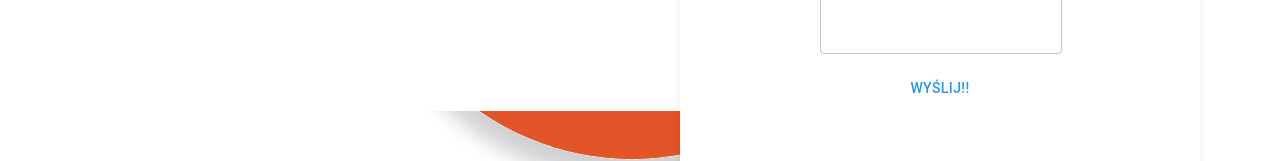
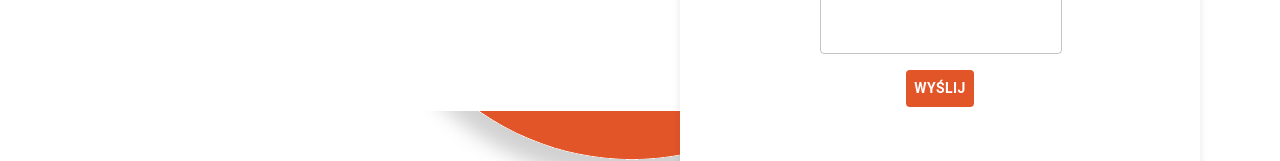
Before and after one commit to Aksiuszka/frontend-developer-zajecia, a React (Vite) app: page /contact in a window 1280 px wide. Shown: the part 627-788 px from the top of the page. Built offline with nearby package versions, Linux system fonts and the light colour scheme.

Commit message:
feat/send email logic thru emailjs

```diff
--- a/package.json
+++ b/package.json
@@ -10,6 +10,7 @@
     "preview": "vite preview"
   },
   "dependencies": {
+    "@emailjs/browser": "^3.11.0",
     "@mui/material": "^5.14.17",
     "@mui/styled-engine-sc": "^6.0.0-alpha.5",
     "localforage": "^1.10.0",
--- a/src/modules/Contact/Contact.tsx
+++ b/src/modules/Contact/Contact.tsx
@@ -1,3 +1,5 @@
+import { useEffect, useRef, useState } from "react";
+import emailjs from "@emailjs/browser";
 import Ball from "../../assets/Ball.svg";
 import { Flex, AnimatedContainer, Card } from "../../shared/style";
 import { useAnimation } from "../../shared/hooks/useAnimation";
@@ -5,10 +7,38 @@ import ContactImg from "../../assets/Contact.svg";
 import { GridLayout } from "../../shared/components/layouts/GridLayout";
 import { FormCard } from "./style";
 import { Input } from "../../shared/components/Input/Input";
-import { Button } from "@mui/material";
+import { Button, CircularProgress, useTheme } from "@mui/material";
 
 export default function Contact() {
+  //service_bry4wr4
+  const [loading, setLoading] = useState(false);
+  const theme = useTheme();
   const isActive = useAnimation();
+  const nameRef = useRef<HTMLInputElement>(null);
+  const emailRef = useRef<HTMLInputElement>(null);
+  const messageRef = useRef<HTMLInputElement>(null);
+
+  useEffect(() => emailjs.init("U9sCxq8aC60I3J1e3"), []);
+
+  const handleSubmit = async (e: React.FormEvent<HTMLFormElement>) => {
+    e.preventDefault();
+    const serviceId = "service_bry4wr4";
+    const templateId = "template_ss0xccj";
+    try {
+      setLoading(true);
+      await emailjs.send(serviceId, templateId, {
+        from_name: nameRef.current.value,
+        from_email: emailRef.current.value,
+        message: messageRef.current.value,
+      });
+      alert("Sukces wysłania emaila");
+    } catch (error) {
+      console.error(error);
+    } finally {
+      setLoading(false);
+    }
+  };
+
   return (
     <Flex>
       <AnimatedContainer className={isActive ? "active" : ""}>
@@ -17,12 +47,42 @@ export default function Contact() {
       <Card className={isActive ? "active" : ""}>
         <GridLayout left={<img src={ContactImg} alt="about" />} right={<></>} />
       </Card>
-      <FormCard className={isActive ? "active" : ""}>
-        <Input placeholder="Jan Kowalski">Name:</Input>
-        <Input placeholder="jan.kowalski@poczta.pl">Email:</Input>
-        <Input placeholder="Twoja wiadomość" multiline rows={5}></Input>
-        <Button>Wyślij!!</Button>
-      </FormCard>
+      {loading ? (
+        <CircularProgress
+          sx={{
+            color: theme.palette.secondary.main,
+          }}
+        />
+      ) : (
+        <FormCard className={isActive ? "active" : ""} onSubmit={handleSubmit}>
+          <Input placeholder="Jan Kowalski" inputRef={nameRef}>
+            Name:
+          </Input>
+          <Input
+            placeholder="jan.kowalski@poczta.pl"
+            inputRef={emailRef}
+            type="email"
+          >
+            Email:
+          </Input>
+          <Input
+            placeholder="Twoja wiadomość"
+            multiline
+            inputRef={messageRef}
+            rows={5}
+          ></Input>
+          <Button
+            sx={{
+              background: theme.palette.secondary.main,
+              color: theme.palette.primary.contrastText,
+              fontWeight: "bolder",
+            }}
+            type="submit"
+          >
+            Wyślij
+          </Button>
+        </FormCard>
+      )}
     </Flex>
   );
 }
--- a/src/modules/Contact/style.ts
+++ b/src/modules/Contact/style.ts
@@ -1,6 +1,6 @@
 import { styled } from "@mui/material";
 
-export const FormCard = styled("div")({
+export const FormCard = styled("form")({
   position: "absolute",
   top: "50%",
   left: "75%",
--- a/src/shared/components/Input/Input.tsx
+++ b/src/shared/components/Input/Input.tsx
@@ -2,14 +2,15 @@ import { Stack, TextField, Typography } from "@mui/material";
 import { FC } from "react";
 
 type InputProps = {
-  onChange: (e: React.ChangeEvent<HTMLInputElement>) => void;
-  value: string;
+  onChange?: (e: React.ChangeEvent<HTMLInputElement>) => void;
+  value?: string;
   placeholder: string;
   type?: string;
-  children: string;
+  children?: string;
   sx?: object;
   multiline?: boolean;
   rows?: number;
+  inputRef?: React.MutableRefObject<HTMLInputElement | null>;
 };
 
 export const Input: FC<InputProps> = ({
@@ -21,6 +22,7 @@ export const Input: FC<InputProps> = ({
   sx,
   multiline,
   rows,
+  inputRef,
 }) => {
   return (
     <Stack>
@@ -33,6 +35,7 @@ export const Input: FC<InputProps> = ({
         {children}
       </Typography>
       <TextField
+        inputRef={inputRef}
         type={type}
         placeholder={placeholder}
         value={value}
@@ -41,7 +44,7 @@ export const Input: FC<InputProps> = ({
         size="medium"
         sx={{
           ...sx,
-          ...(multiline && { width: "115%", marginInlineStart: '-15px' }),
+          ...(multiline && { width: "115%", marginInlineStart: "-15px" }),
         }}
         multiline={multiline}
         rows={rows}
```
Also changed, not shown: 1 other file (tests, documents, lock files or other folders).
